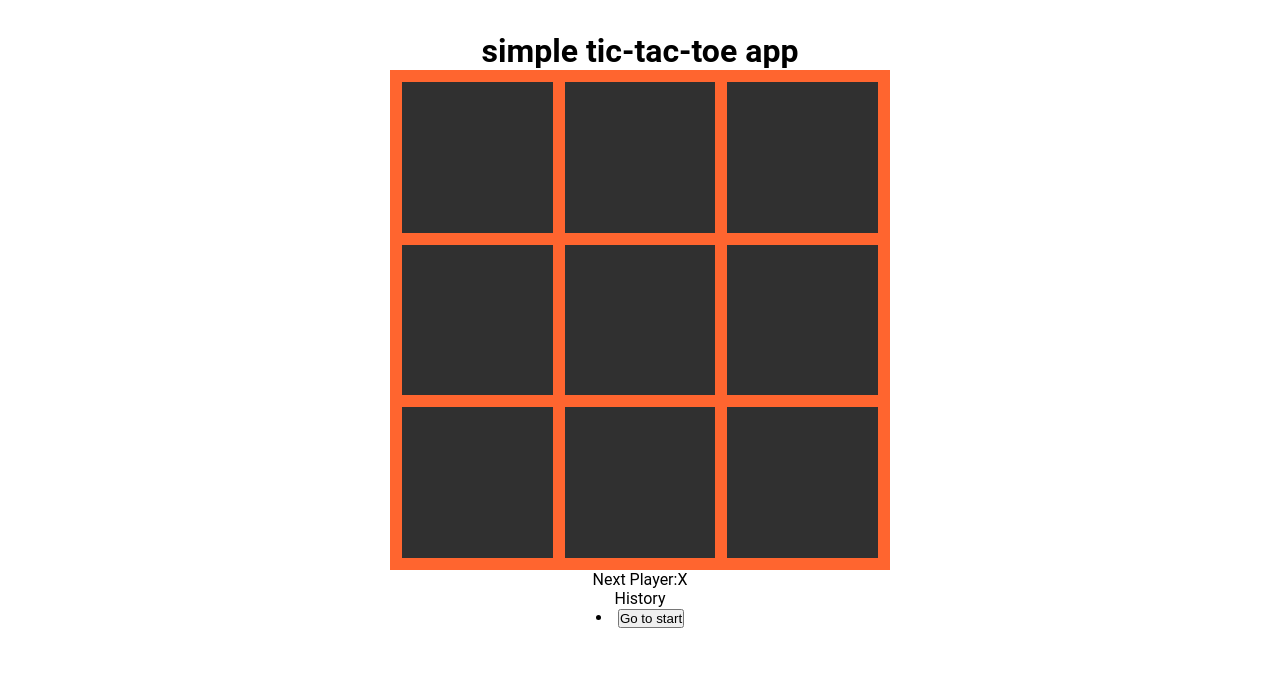
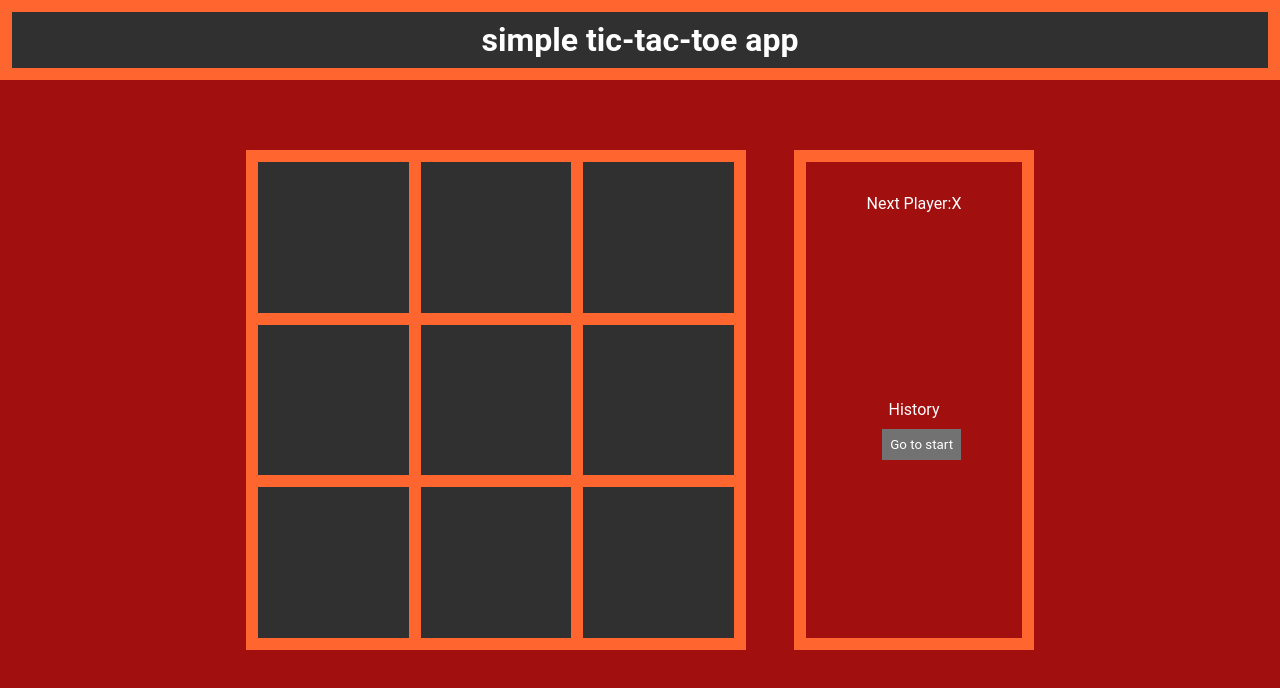
Before and after one commit to MichalPC/simple-tictactoe-app, a React (Create React App) app: page / in a window 1280 px wide. Shown: the top 688 px of the page. Built offline with nearby package versions, Linux system fonts and the light colour scheme.

Commit message:
Style app using css.

```diff
--- a/src/App.css
+++ b/src/App.css
@@ -2,15 +2,93 @@
   padding: 0;
   margin: 0;
   box-sizing: border-box;
+  font-family: "Roboto", sans-serif;
 }
 
 body {
-  font-family: "Roboto", sans-serif;
-  display: flex;
-  justify-content: center;
-  padding: 2rem;
+  background-color: rgb(48, 48, 48);
 }
 
-.App {
+.main-container {
+  min-height: 90vh;
+  padding-bottom: 5rem;
+
+  display: grid;
+  grid-template-columns: 500px auto;
+  grid-template-rows: 500px;
+  grid-template-areas:
+    'gameboard info';
+
   text-align: center;
+  align-content: center;
+  justify-content: center;
+  background-color: rgb(161, 15, 15);
 }
+
+.app-header {
+  min-height: 10vh;
+  border: 0.75rem solid #ff652f;
+
+  display: flex;
+  align-items: center;
+  justify-content: center;
+}
+
+.gameboard-container {
+  grid-area: 'gameboard';
+}
+
+.info-container {
+  grid-area: 'info';
+  margin-left: 3rem;
+  padding: 2rem;
+
+  height: 100%;
+  width: 15rem;
+
+  display: grid;
+  grid-template-columns: 100%;
+  grid-template-rows: 50% 50%;
+  grid-template-areas:
+    'game-status'
+    'history'
+  ;
+  border: 0.75rem solid #ff652f;
+}
+
+.info-container button{
+  background: #727272;
+  color: white;
+  border: none;
+  outline: none;
+  cursor: pointer;
+  padding: 0.5rem;
+  margin: 0.5rem 1rem;
+}
+
+.history-container {
+  grid-area: history;
+}
+
+.history-list {
+  height: 100%;
+  width: 110%;
+  overflow: scroll;
+  overflow-x: hidden;
+}
+
+.history-container li {
+  list-style: none;
+  padding: 0.1rem;
+}
+
+h1 {
+  margin: 0;
+  padding: 0;
+
+  color: white;
+}
+
+label {
+  color: white;
+}
```
